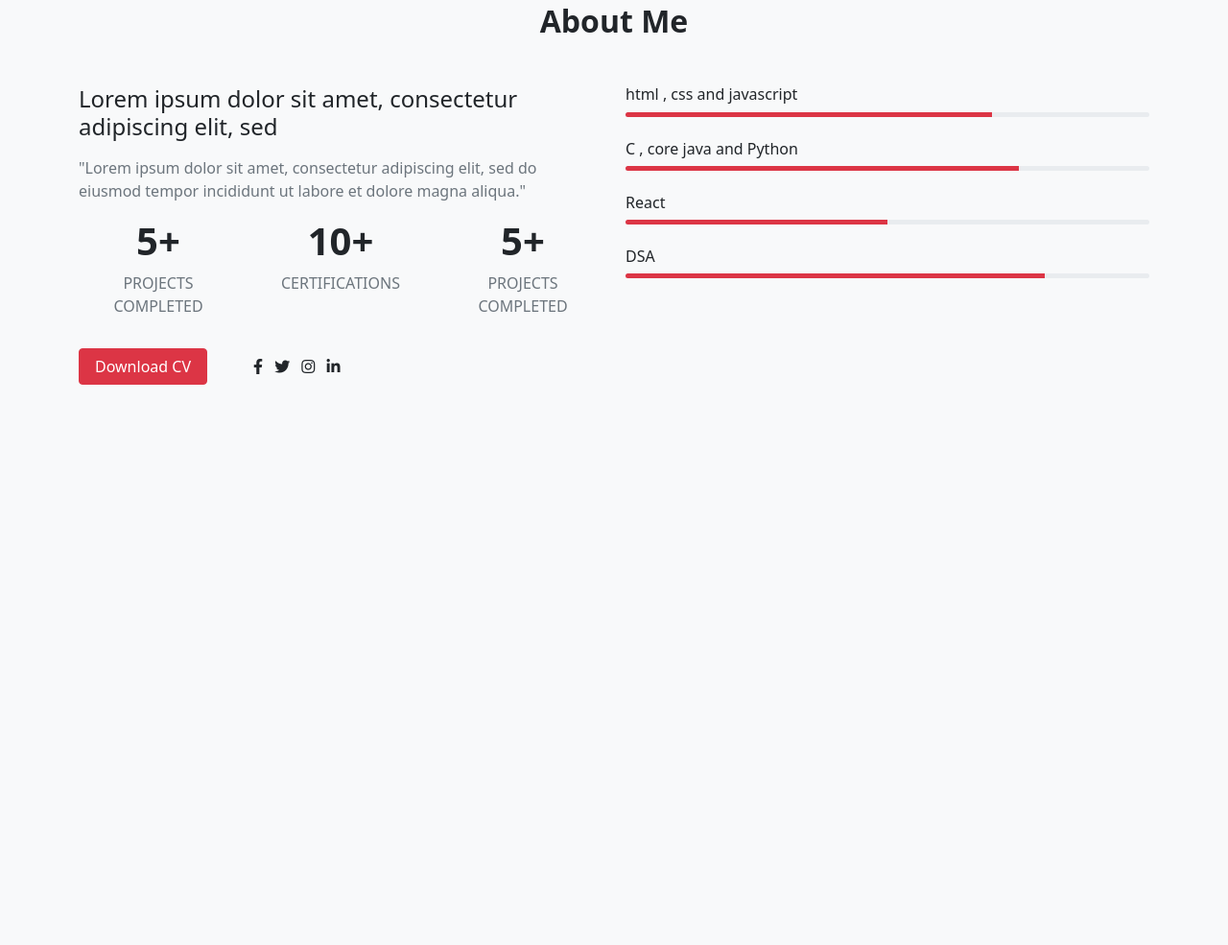
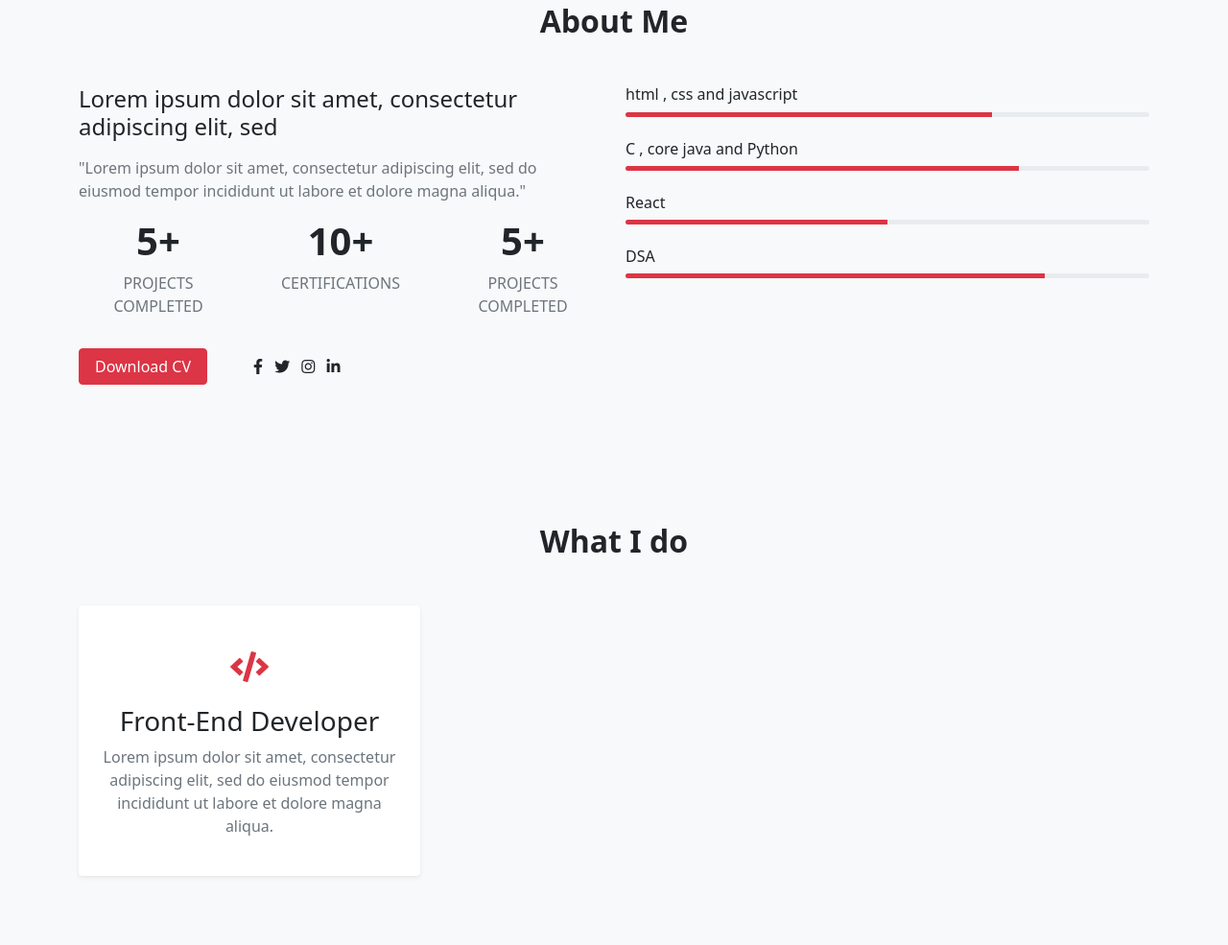
Before and after one commit to SachinShet73/Portfolio-Website, a plain HTML site: page index.html in a window 1280 px wide. Shown: the part 965-1950 px from the top of the page at 96% size. Before the commit the page ends 1438 px from the top, so only its background shows below. Drawn offline with Linux system fonts and the light colour scheme.

Commit message:
adding service section

```diff
--- a/index.html
+++ b/index.html
@@ -152,6 +152,34 @@
   <!-- about section end-->
 
 
+  <!-- Service section start-->
+  <section class="services py-5" id="sevices">
+    <div class="container-lg py-4">
+      <div class="row justify-content-center">
+        <div class="col-lg-8">
+          <div class="section-title text-center">
+            <h2 class="fw-bold mb-5">What I do</h2>
+          </div>
+        </div>
+      </div>
+
+      <div class="row text-center">
+        <div class="col-md-6 col-lg-4">
+          <div class="service-item shadow-sm p-4 rounded bg-white">
+            <div class="icon my-3 text-danger fs-2">
+              <i class="fas fa-code"></i>
+            </div>
+            <h3 clss="fs-5 py-2">Front-End Developer</h3>
+            <p class="text-muted">Lorem ipsum dolor sit amet, consectetur adipiscing elit, sed do eiusmod tempor
+              incididunt ut labore et
+              dolore magna aliqua.</p>
+          </div>
+        </div>
+      </div>
+    </div>
+
+  </section>
+  <!-- Service section end-->
 
   <script src="js/bootstrap.bundle.min.js"></script>
 </body>
```
